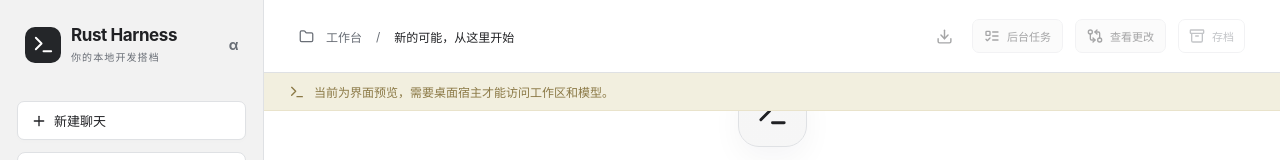
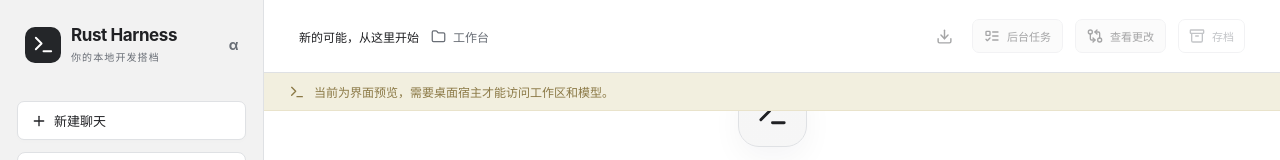
Before and after one commit to niushuai1991/rust-harness, a React (Vite) app: page / in a window 1280 px wide. Shown: the top 160 px of the page. Built offline with nearby package versions, Linux system fonts and the light colour scheme.

Commit message:
修复会话标题栏左对齐

```diff
--- a/frontend/App.tsx
+++ b/frontend/App.tsx
@@ -418,7 +418,7 @@ export default function App(){
    </nav>
    <div className="sidebar-bottom"><div className="local-badge"><i className="live-dot"/> 本地优先 · 无遥测</div><button onClick={()=>setPanel('plans')}><Target size={17}/>计划与目标</button><button onClick={()=>setPanel('presets')}><Bookmark size={17}/>能力预设</button><button onClick={()=>setPanel('skills')}><Sparkles size={17}/>技能</button><button onClick={()=>setPanel('automations')}><Timer size={17}/>自动化{automationCount!==null&&<span className="count">{automationCount}</span>}</button><button onClick={()=>setPanel('plugins')}><Unplug size={17}/>插件与权限</button><button onClick={()=>setPanel('models')}><Settings2 size={17}/>模型设置 <span className="count">{models.length}</span></button></div>
   </aside>
-  <main className="main"><header className="topbar"><div className="breadcrumb"><Folder size={15}/>{workspace?workspace.name:'工作台'}<span>/</span><strong>{session?.title??(drafting?'新会话':'新的可能，从这里开始')}</strong></div><div className="toolbar"><button className="icon-button" title="导出会话" aria-label="导出会话" disabled={!sessionId} onClick={exportSession}><Download size={17}/></button><button className="soft" aria-expanded={panel==='tasks'} aria-controls="task-popover" onClick={()=>setPanel(p=>p==='tasks'?null:'tasks')} disabled={!sessionId}><ListTodo size={16}/>后台任务{taskCount>0&&<span className="count">{taskCount}</span>}</button><button className="soft" aria-expanded={sideOpen} onClick={()=>useSidePanel.getState().toggle()} disabled={!workspaceId}><GitCompareArrows size={16}/>查看更改</button><button className="archive-button" type="button" title="存档会话" aria-label="存档会话" disabled={!sessionId}><Archive size={16}/>存档</button>{panel==='tasks'&&sessionId&&<BackgroundTasksPanel sessionId={sessionId} onClose={()=>setPanel(null)}/>}</div></header>
+  <main className="main"><header className="topbar"><div className="breadcrumb"><strong className="topbar-session-title">{session?.title??(drafting?'新会话':'新的可能，从这里开始')}</strong><span className="workspace-context"><Folder size={15}/><span className="workspace-name">{workspace?workspace.name:'工作台'}</span></span></div><div className="toolbar"><button className="icon-button" title="导出会话" aria-label="导出会话" disabled={!sessionId} onClick={exportSession}><Download size={17}/></button><button className="soft" aria-expanded={panel==='tasks'} aria-controls="task-popover" onClick={()=>setPanel(p=>p==='tasks'?null:'tasks')} disabled={!sessionId}><ListTodo size={16}/>后台任务{taskCount>0&&<span className="count">{taskCount}</span>}</button><button className="soft" aria-expanded={sideOpen} onClick={()=>useSidePanel.getState().toggle()} disabled={!workspaceId}><GitCompareArrows size={16}/>查看更改</button><button className="archive-button" type="button" title="存档会话" aria-label="存档会话" disabled={!sessionId}><Archive size={16}/>存档</button>{panel==='tasks'&&sessionId&&<BackgroundTasksPanel sessionId={sessionId} onClose={()=>setPanel(null)}/>}</div></header>
    {!desktop()&&<div className="host-banner"><Terminal size={16}/>当前为界面预览，需要桌面宿主才能访问工作区和模型。</div>}
    {error&&<div role="alert" className="alert"><span>{error}</span><button aria-label="关闭错误" onClick={()=>setError('')}><X size={16}/></button></div>}
    {notice&&<div role="status" className="notice"><Check size={15}/>{notice}<button aria-label="关闭提示" onClick={()=>setNotice('')}><X size={15}/></button></div>}
--- a/frontend/style.css
+++ b/frontend/style.css
@@ -216,8 +216,11 @@ details.runs[open] summary svg{transform:rotate(180deg)}
 .view-switch[aria-checked="true"] .sw-label.b{color:var(--accent)}
 @media(prefers-reduced-motion:reduce){.view-switch .knob,.view-switch .sw-label{transition:none}}
 
-/* 标题栏：会话名占据左侧剩余空间，操作入口固定在右侧。 */
+/* 标题栏：会话名从左侧开始，工作区上下文紧随其后，操作入口固定在右侧。 */
 .topbar .breadcrumb{flex:1;min-width:0}
+.topbar-session-title{flex:0 1 auto;min-width:0;overflow:hidden;text-overflow:ellipsis;white-space:nowrap}
+.breadcrumb>span.workspace-context{display:flex;align-items:center;gap:7px;min-width:0;padding:0}
+.workspace-context .workspace-name{min-width:0;overflow:hidden;text-overflow:ellipsis;white-space:nowrap}
 .topbar .toolbar{flex:0 0 auto}
 .archive-button{font-size:11px;padding:8px 10px;border:1px solid var(--border);background:transparent;color:var(--muted)}
 .archive-button:hover{background:var(--surface);color:var(--text)}
```
Also changed, not shown: 1 other file (tests, documents, lock files or other folders).
